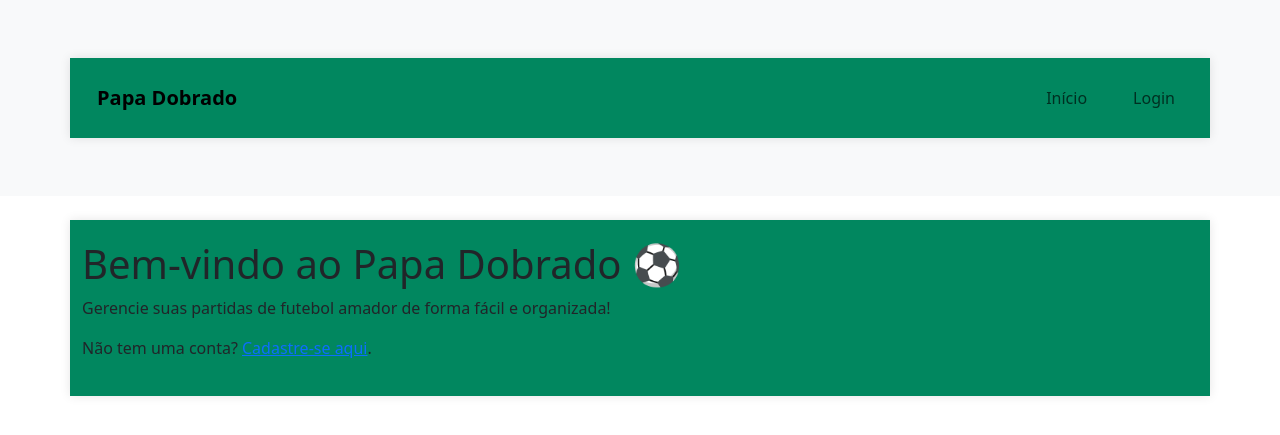
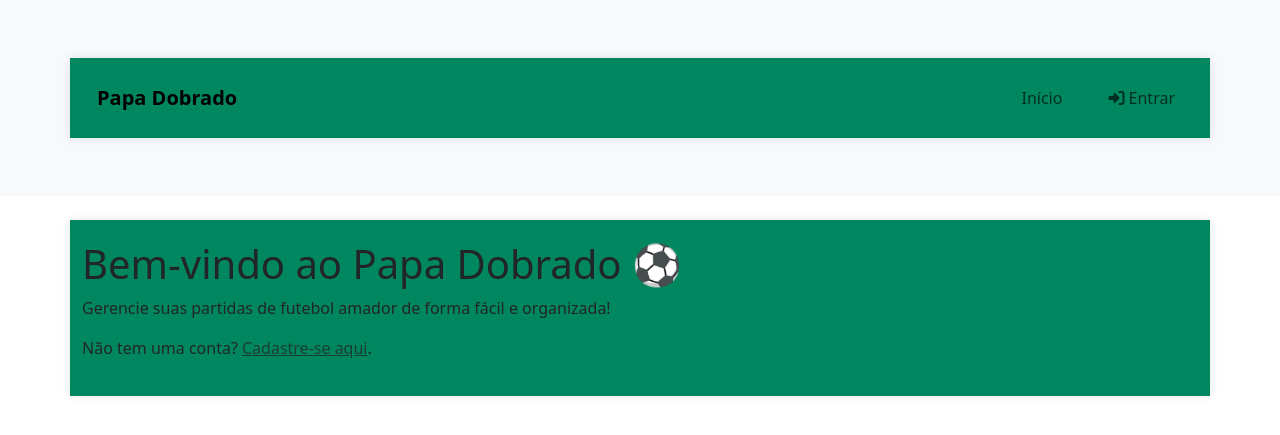
Before and after one commit to alewnardu/papadobradofc, a Flask app: page / in a window 1280 px wide. Shown: the top 435 px of the page. Run offline with Flask 3, Linux system fonts and the light colour scheme; parts of the project's set-up code (start-up, migrations or seed data) failed here and were passed over.

Commit message:
Aplica icon no navbar

```diff
--- a/app/templates/index.html
+++ b/app/templates/index.html
@@ -6,6 +6,7 @@
     <title>Papa Dobrado - Início</title>
     <link rel="stylesheet" href="{{ url_for('static', filename='css/style.css') }}" />
     <link rel="stylesheet" href="https://cdn.jsdelivr.net/npm/bootstrap@5.3.0/dist/css/bootstrap.min.css" />
+    <link rel="stylesheet" href="https://cdnjs.cloudflare.com/ajax/libs/font-awesome/6.5.1/css/all.min.css">
   </head>
   <body>
     <!-- Navbar -->
@@ -29,11 +30,11 @@
                           <a class="nav-link" href="{{ url_for('index') }}">Perfil</a>
                       </li>
                       <li class="nav-item">
-                          <a class="nav-link text-danger" href="{{ url_for('auth.logout') }}">Sair</a>
+                          <a class="nav-link" href="{{ url_for('auth.logout') }}"><i class="fas fa-sign-out-alt"></i> Sair</a>
                       </li>
                   {% else %}
                       <li class="nav-item">
-                          <a class="nav-link" href="{{ url_for('auth.login') }}">Login</a>
+                          <a class="nav-link" href="{{ url_for('auth.login') }}"><i class="fas fa-sign-in-alt"></i> Entrar</a>
                       </li>
                   {% endif %}
               </ul>
@@ -59,7 +60,7 @@
     <div class="container mt-4">
       <h1>Bem-vindo ao Papa Dobrado ⚽</h1>
       <p>Gerencie suas partidas de futebol amador de forma fácil e organizada!</p>
-      <p>Não tem uma conta? <a href="{{ url_for('auth.register') }}">Cadastre-se aqui</a>.</p>
+      <p>Não tem uma conta? <a class="text-muted" href="{{ url_for('auth.register') }}">Cadastre-se aqui</a>.</p>
     </div>
 
     <script src="https://cdn.jsdelivr.net/npm/bootstrap@5.3.0/dist/js/bootstrap.bundle.min.js"></script>
```
